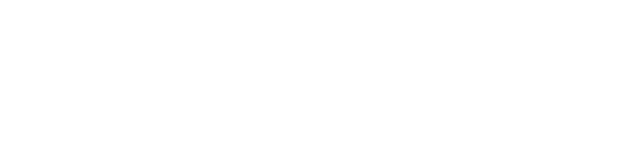
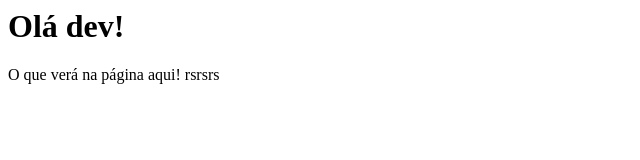
Before and after one commit to yuribraga17/Guia-Estelar-de-HTML-rocketseat, a plain HTML site: page praticando/anatomia-documento.html in a window 1280 px wide. Shown: the whole page, without its empty margins (0-640 px from the left). Drawn offline with Linux system fonts and the light colour scheme.

Commit message:
anatomia documento

```diff
--- a/praticando/anatomia-documento.html
+++ b/praticando/anatomia-documento.html
@@ -1,3 +1,17 @@
 <!--
     Anatomia de um documento HTML.
 -->
+
+<!DOCTYPE <!DOCTYPE html>
+<html lang="pt-br">
+    <head>
+        <title>Anatomia do documento | YurS Developer</title>
+        <meta charset="UTF-8">
+        <meta name="viewport" content="width=device-width, initial-scale=1">
+        <link href="css/style.css" rel="stylesheet">
+    </head>
+    <body>
+     <h1>Olá dev!</h1>
+     <p> O que verá na página aqui! rsrsrs</p>
+    </body>
+</html>
```
